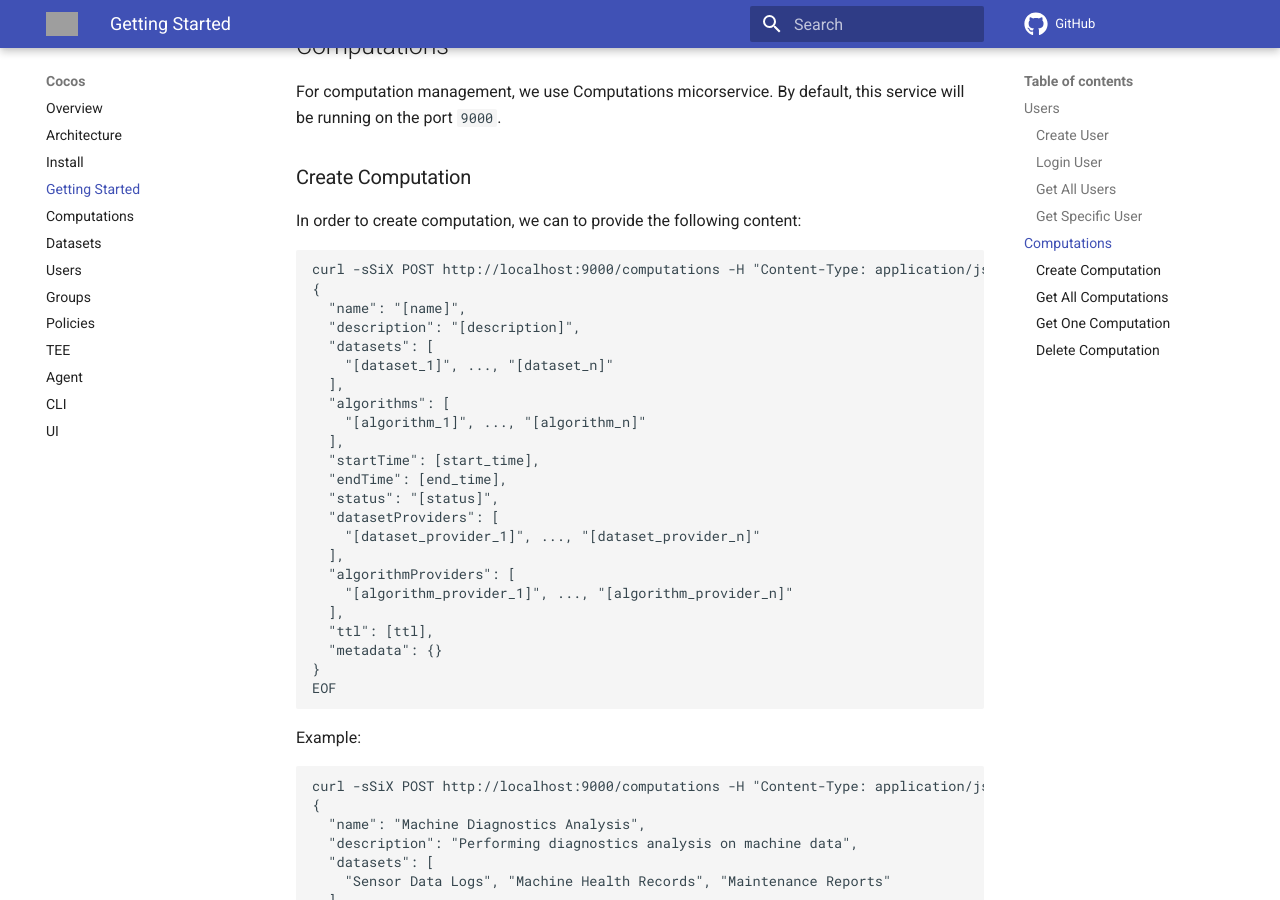
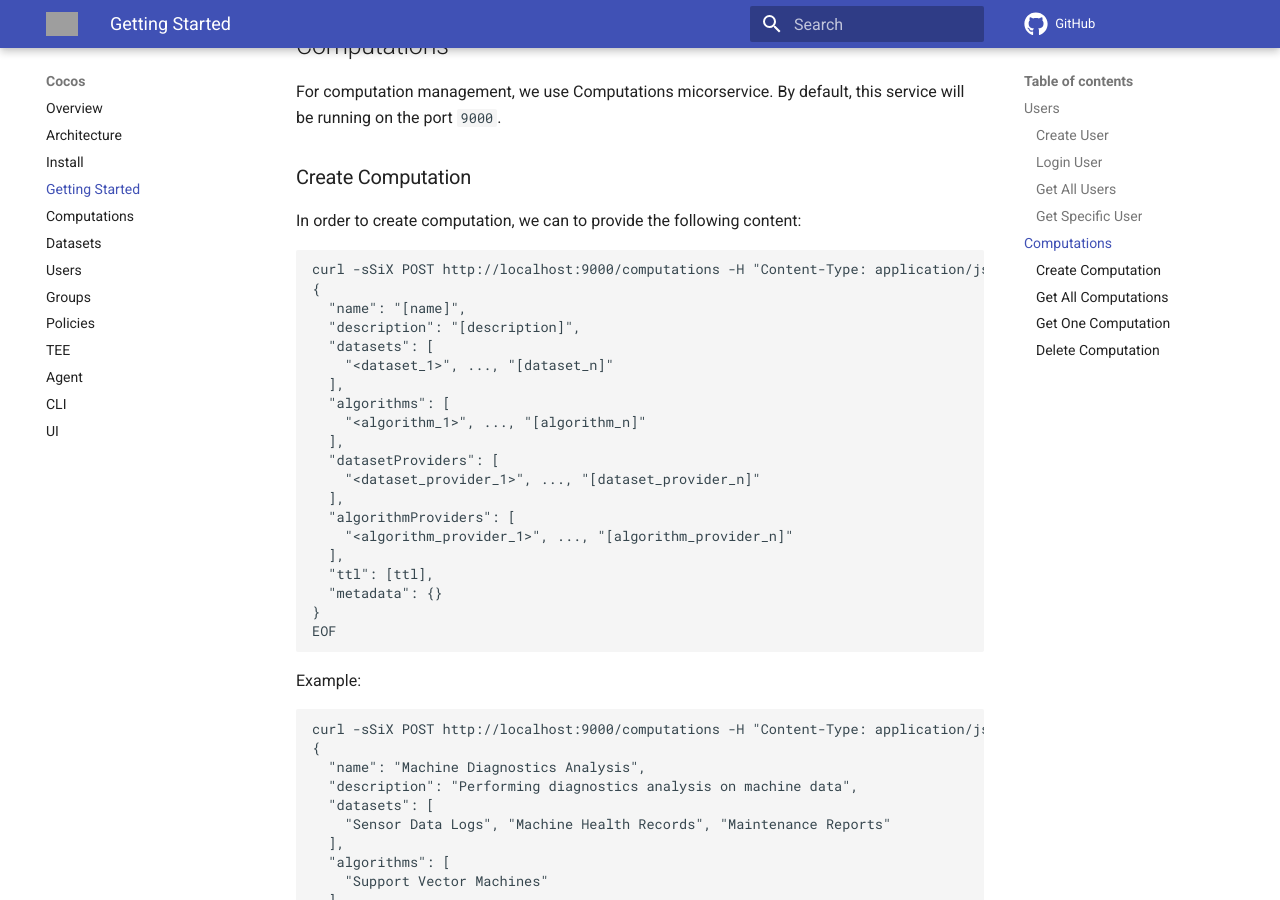
Before and after one commit to ultravioletrs/cocos-docs, an MkDocs documentation site: the page built from docs/getting-started.md, in a window 1280 px wide and 900 px high, scrolled down 3436 px. Built offline with MkDocs 1.6.1 and Material for MkDocs 9.7.7, drawn with Linux system fonts in a browser that asks for light colours; comment, search, counter and statistics services are not loaded; some of the changed text lies outside the part shown; grey boxes are pictures that could not be loaded.

Commit message:
Fix Remarks
Signed-off-by: rodneyosodo <blackd0t@protonmail.com>

````diff
--- a/docs/getting-started.md
+++ b/docs/getting-started.md
@@ -103,7 +103,7 @@ Content-Length: 709
 In order to get all of the users:
 
 ```bash
-curl -sSiX GET http://localhost:9003/users -H 'Authorization: Bearer <user_token>
+curl -sSiX GET http://localhost:9003/users -H "Authorization: Bearer <admin_token>"
 ```
 
 Example:
@@ -187,19 +187,16 @@ curl -sSiX POST http://localhost:9000/computations -H "Content-Type: application
   "name": "[name]",
   "description": "[description]",
   "datasets": [
-    "[dataset_1]", ..., "[dataset_n]"
+    "<dataset_1>", ..., "[dataset_n]"
   ],
   "algorithms": [
-    "[algorithm_1]", ..., "[algorithm_n]"
+    "<algorithm_1>", ..., "[algorithm_n]"
   ],
-  "startTime": [start_time],
-  "endTime": [end_time],
-  "status": "[status]",
   "datasetProviders": [
-    "[dataset_provider_1]", ..., "[dataset_provider_n]"
+    "<dataset_provider_1>", ..., "[dataset_provider_n]"
   ],
   "algorithmProviders": [
-    "[algorithm_provider_1]", ..., "[algorithm_provider_n]"
+    "<algorithm_provider_1>", ..., "[algorithm_provider_n]"
   ],
   "ttl": [ttl],
   "metadata": {}
````
Also changed, not shown: docs/computations.md (+5 -8 lines), docs/policies.md (+2 -2 lines), docs/users.md (+1 -1 lines).
